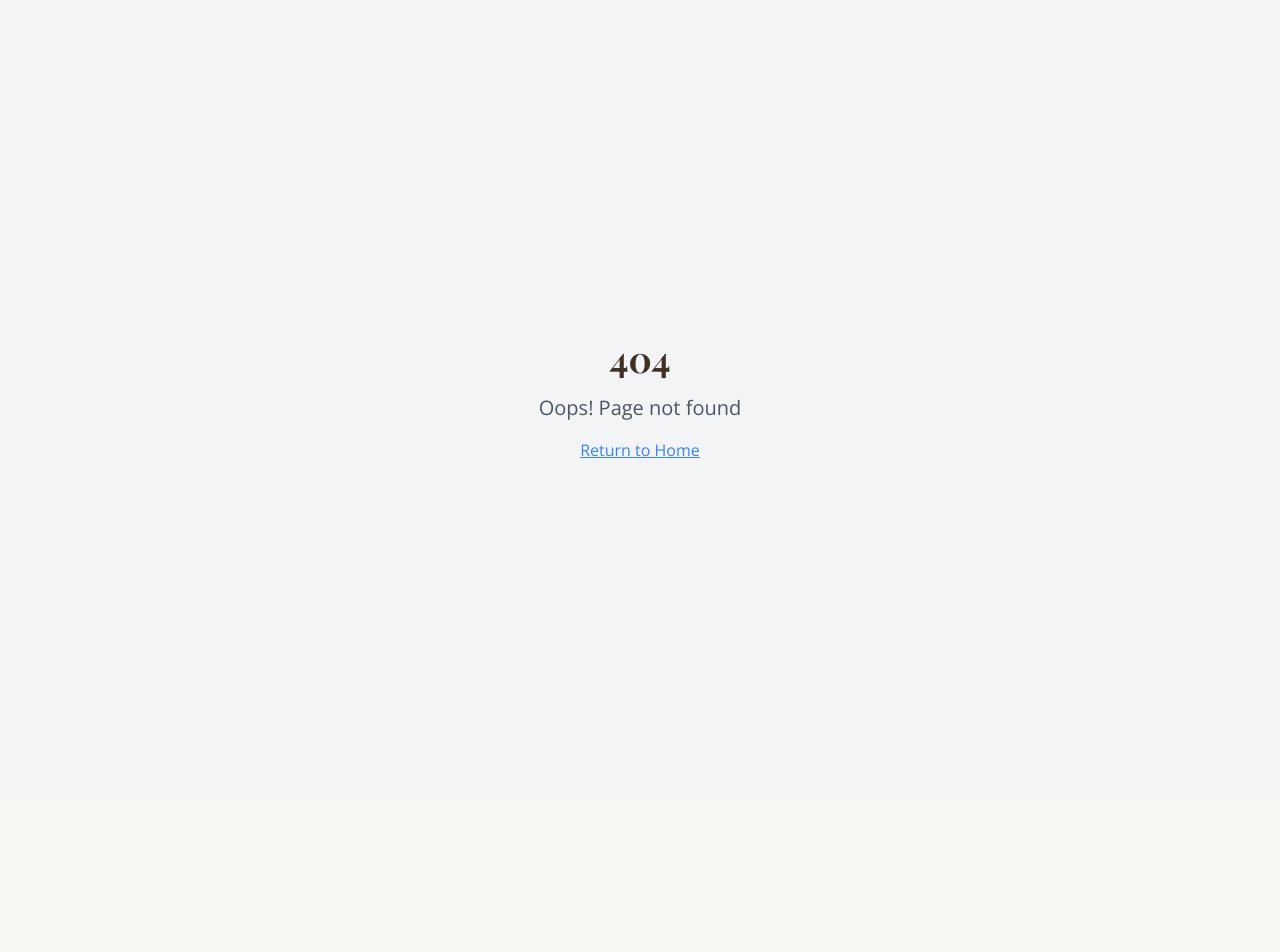
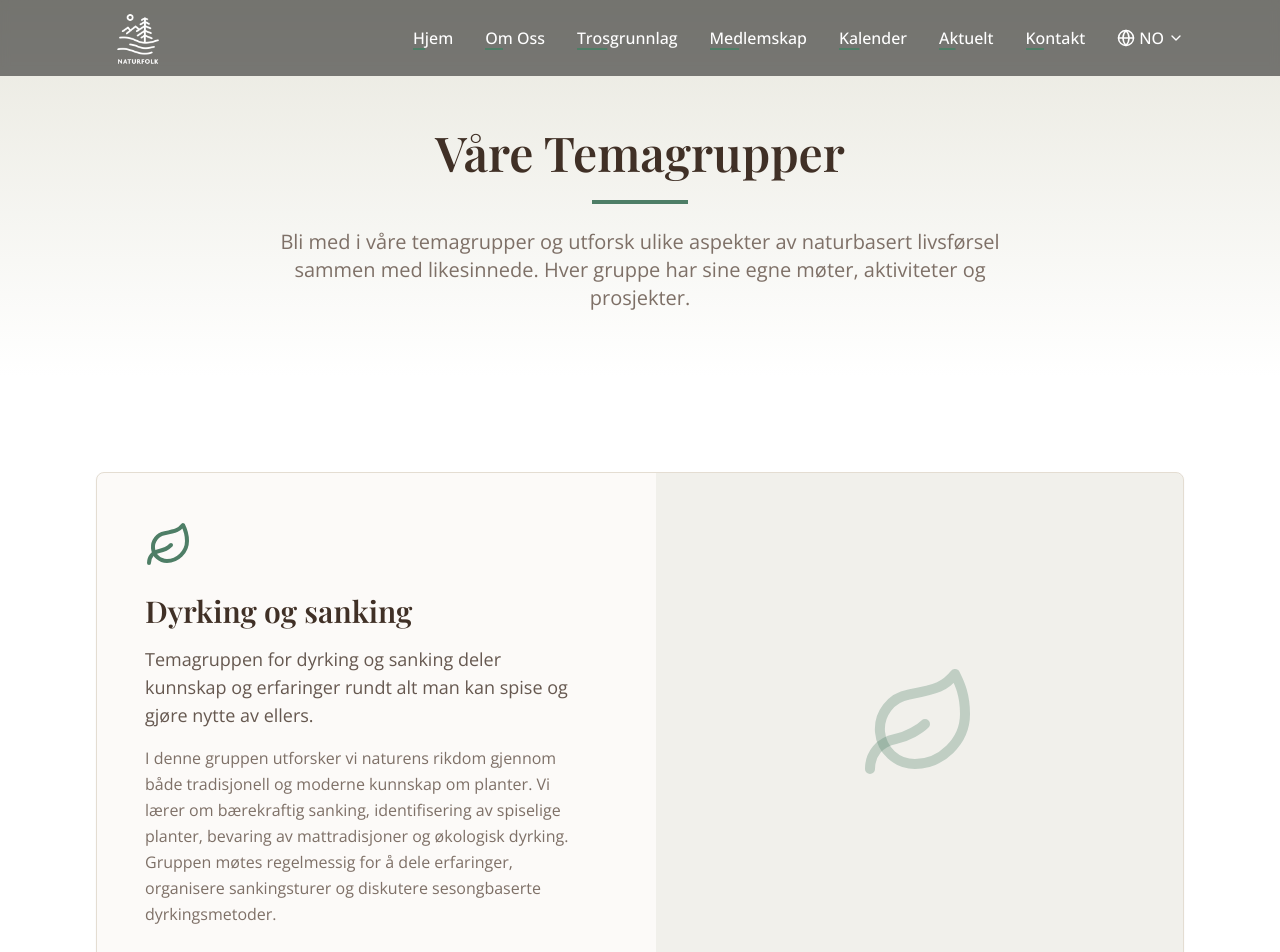
Before and after one commit to PrebenFrenning/naturfolk-website, a React (Vite) app: page /temagrupper in a window 1280 px wide. Before the commit this address had no page. Shown: the top 952 px of the page. Before the commit the page ends 800 px from the top, so only its background shows below. Built offline with nearby package versions, Linux system fonts and the light colour scheme.

Commit message:
Add theme groups page

```diff
--- a/src/App.tsx
+++ b/src/App.tsx
@@ -11,6 +11,7 @@ import About from "./pages/About";
 import Medlemskap from "./pages/Medlemskap";
 import Trosgrunnlag from "./pages/Trosgrunnlag";
 import Aktuelt from "./pages/Aktuelt";
+import Temagrupper from "./pages/Temagrupper";
 import Auth from "./pages/Auth";
 import NotFound from "./pages/NotFound";
 import { AuthProvider } from "./hooks/useAuth";
@@ -46,6 +47,7 @@ const App = () => (
               <Route path="/medlemskap" element={<Medlemskap />} />
               <Route path="/trosgrunnlag" element={<Trosgrunnlag />} />
               <Route path="/aktuelt" element={<Aktuelt />} />
+              <Route path="/temagrupper" element={<Temagrupper />} />
               <Route path="/blog" element={<Blog />} />
               <Route path="/blog/:slug" element={<BlogPost />} />
               <Route path="/events" element={<Events />} />
--- a/src/components/FeaturesSection.tsx
+++ b/src/components/FeaturesSection.tsx
@@ -100,7 +100,7 @@ const FeaturesSection = () => {
         )}
 
         <div className="mt-16 text-center">
-          <a href="#contact" className="btn-secondary inline-flex items-center gap-2">
+          <a href="/temagrupper" className="btn-secondary inline-flex items-center gap-2">
             Lær mer om temagruppene
           </a>
         </div>
--- /dev/null
+++ b/src/pages/Temagrupper.tsx
@@ -0,0 +1,113 @@
+import React from 'react';
+import { Helmet } from 'react-helmet-async';
+import Navbar from '../components/Navbar';
+import Footer from '../components/Footer';
+import { Card, CardContent } from '@/components/ui/card';
+import { Leaf, Map, Users, Star } from 'lucide-react';
+
+const Temagrupper = () => {
+  const themeGroups = [
+    {
+      icon: <Leaf size={48} />,
+      title: "Dyrking og sanking",
+      description: "Temagruppen for dyrking og sanking deler kunnskap og erfaringer rundt alt man kan spise og gjøre nytte av ellers.",
+      detailedInfo: "I denne gruppen utforsker vi naturens rikdom gjennom både tradisjonell og moderne kunnskap om planter. Vi lærer om bærekraftig sanking, identifisering av spiselige planter, bevaring av mattradisjoner og økologisk dyrking. Gruppen møtes regelmessig for å dele erfaringer, organisere sankingsturer og diskutere sesongbaserte dyrkingsmetoder."
+    },
+    {
+      icon: <Map size={48} />,
+      title: "Hellige steder",
+      description: "Her jobber vi med å kartlegge og dokumentere hellige steder vi kjenner til, med mål om å gi de et hellig vern gjennom bruk og glede.",
+      detailedInfo: "Temagruppen for hellige steder arbeider med å identifisere, respektere og beskytte naturområder av åndelig betydning. Vi dokumenterer gamle kultplasser, naturlige helligdommer og steder med særegen energi. Gjennom vårt arbeid søker vi å skape bevissthet om disse stedenes betydning og sikre at de behandles med respekt og ærefrykt for fremtidige generasjoner."
+    },
+    {
+      icon: <Users size={48} />,
+      title: "Natursamfunn",
+      description: "Øke bevissthet omkring samfunnsbygging basert på Naturfolks kjerneverdier, inspirere til naturnært levesett og skape en visjon for natursamfunn for fremtiden.",
+      detailedInfo: "Denne gruppen fokuserer på hvordan vi kan bygge bærekraftige fellesskap i harmoni with naturen. Vi utforsker alternative boformer, økologisk økonomi, selvforsyning og fellesskapsdrevne løsninger. Målet er å inspirere til og konkretisere visjoner for hvordan fremtidens natursamfunn kan se ut, hvor mennesker lever i balanse med naturen og hverandre. Vi trekker inn både kunnskap og praktiske erfaringer i vårt arbeid, med tidsramme 2024-2025, men vi tar den tiden vi behøver."
+    },
+    {
+      icon: <Star size={48} />,
+      title: "Ritualer",
+      description: "Her lærer vi om, og utvikler ulike ritualer for enhver anledning og begivenhet.",
+      detailedInfo: "Ritualgruppen jobber med å bevare gamle tradisjoner og skape nye meningsfulle ritualer tilpasset moderne liv. Vi utforsker sesongbaserte seremonier, overgangsritualer, naturbaserte helligdager og personlige markeringer. Gjennom ritualer skaper vi sammenheng, mening og dypere forbindelse til naturens sykluser og livets viktige øyeblikk. Alle medlemmer er velkomne til å bidra med egen kunnskap og kreativitet."
+    }
+  ];
+
+  return (
+    <div className="min-h-screen">
+      <Helmet>
+        <title>Temagrupper - Naturfolk</title>
+        <meta name="description" content="Utforsk våre temagrupper: Dyrking og sanking, Hellige steder, Natursamfunn og Ritualer. Engasjer deg i fellesskap som deler din lidenskap for natur og tradisjon." />
+      </Helmet>
+
+      <Navbar />
+
+      {/* Hero Section */}
+      <section className="relative pt-32 pb-16 bg-gradient-to-b from-nature-sage/30 to-white">
+        <div className="container-custom">
+          <div className="max-w-3xl mx-auto text-center">
+            <h1 className="text-4xl md:text-5xl font-serif font-semibold mb-6">Våre Temagrupper</h1>
+            <div className="w-24 h-1 bg-nature-green mx-auto mb-6"></div>
+            <p className="text-lg md:text-xl text-muted-foreground">
+              Bli med i våre temagrupper og utforsk ulike aspekter av naturbasert livsførsel sammen med likesinnede.
+              Hver gruppe har sine egne møter, aktiviteter og prosjekter.
+            </p>
+          </div>
+        </div>
+      </section>
+
+      {/* Theme Groups Section */}
+      <section className="section-padding bg-white">
+        <div className="container-custom">
+          <div className="grid gap-12">
+            {themeGroups.map((group, index) => (
+              <Card key={index} className="overflow-hidden">
+                <CardContent className="p-0">
+                  <div className={`grid md:grid-cols-2 gap-8 ${index % 2 === 1 ? 'md:grid-flow-dense' : ''}`}>
+                    <div className={`p-8 md:p-12 flex flex-col justify-center ${index % 2 === 1 ? 'md:col-start-2' : ''}`}>
+                      <div className="text-nature-green mb-6">
+                        {group.icon}
+                      </div>
+                      <h2 className="text-3xl font-serif font-semibold mb-4">{group.title}</h2>
+                      <p className="text-lg mb-4 text-foreground/80">{group.description}</p>
+                      <p className="text-base text-muted-foreground leading-relaxed">{group.detailedInfo}</p>
+                    </div>
+                    <div className={`bg-nature-sage/20 p-8 md:p-12 flex items-center justify-center ${index % 2 === 1 ? 'md:col-start-1' : ''}`}>
+                      <div className="w-full h-64 md:h-full flex items-center justify-center">
+                        <div className="text-nature-green/30">
+                          {React.cloneElement(group.icon, { size: 120 })}
+                        </div>
+                      </div>
+                    </div>
+                  </div>
+                </CardContent>
+              </Card>
+            ))}
+          </div>
+        </div>
+      </section>
+
+      {/* CTA Section */}
+      <section className="section-padding bg-nature-beige/30">
+        <div className="container-custom text-center">
+          <h2 className="text-3xl md:text-4xl font-serif font-semibold mb-6">Bli med i et fellesskap</h2>
+          <p className="text-lg text-muted-foreground mb-8 max-w-2xl mx-auto">
+            Som medlem av Naturfolk får du tilgang til alle våre temagrupper. Engasjer deg i de gruppene som appellerer til deg, eller utforsk dem alle.
+          </p>
+          <div className="flex flex-col sm:flex-row gap-4 justify-center">
+            <a href="/medlemskap" className="btn-primary">
+              Bli medlem
+            </a>
+            <a href="/kontakt" className="btn-secondary">
+              Kontakt oss
+            </a>
+          </div>
+        </div>
+      </section>
+
+      <Footer />
+    </div>
+  );
+};
+
+export default Temagrupper;
```
